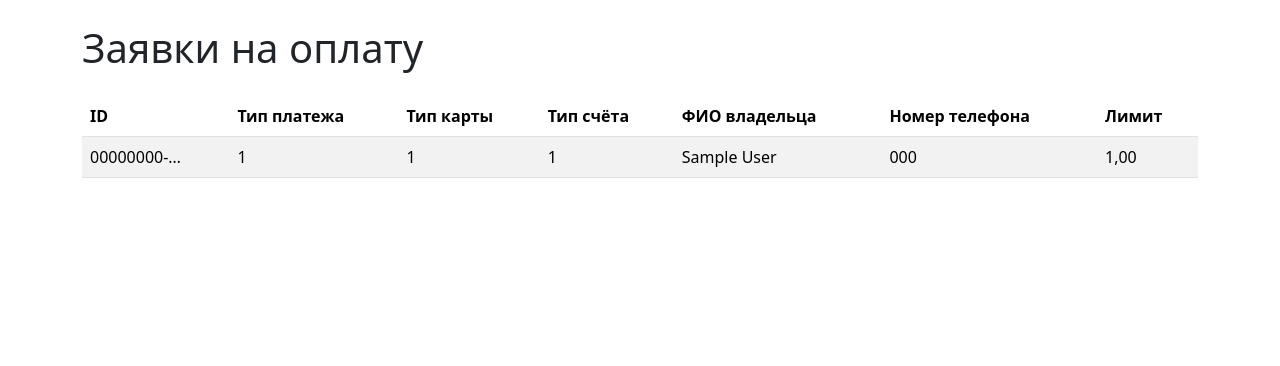
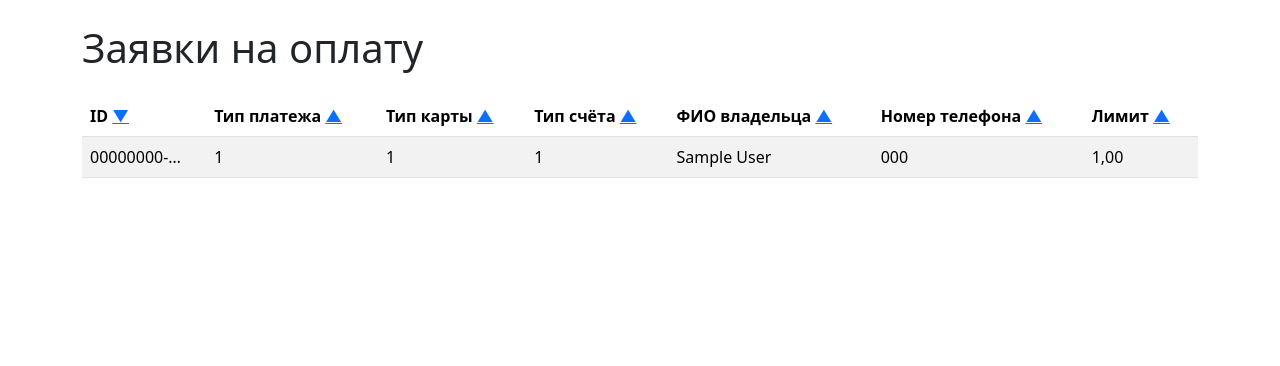
Before and after one commit to Raphael703/payment-requests-service, a Django app: page /payment_requests/checking_account/ in a window 1280 px wide. Shown: the part 56-422 px from the top of the page. Run offline with Django 5.2, Linux system fonts and the light colour scheme; tables that the repository leaves empty hold one stand-in row (values such as "Sample post"); some libraries are stand-ins or nearby versions.

Commit message:
Add sorting for all field in template checking_account/list.html

```diff
--- a/payment_requests/templates/payment_requests/checking_account/list.html
+++ b/payment_requests/templates/payment_requests/checking_account/list.html
@@ -10,13 +10,62 @@
 <table class="table table-striped">
     <thead>
     <tr>
-        <th>{% translate "id"|upper %}</th>
-        <th>{% translate "тип платежа"|capfirst %}</th>
-        <th>{% translate "тип карты"|capfirst %}</th>
-        <th>{% translate "тип счёта"|capfirst %}</th>
-        <th>{% translate "ФИО владельца"|capfirst %}</th>
-        <th>{% translate "номер телефона"|capfirst %}</th>
-        <th>{% translate "лимит"|capfirst %}</th>
+        <th>{% translate "id"|upper %}
+            {% if ctx_orderby != "id" or ctx_orderby == "id" and ctx_sort == "desc" %}
+                <a href="?qSortBy=id&qSortDir=asc">&#x25B2;</a>&nbsp;
+            {% endif %}
+            {% if ctx_orderby == "id" and ctx_sort == "asc" %}
+                <a href="?qSortBy=id&qSortDir=desc">&#x25BC;</a>
+            {% endif %}
+        </th>
+        <th>{% translate "тип платежа"|capfirst %}
+            {% if ctx_orderby != "payment_type" or ctx_orderby == "payment_type" and ctx_sort == "desc" %}
+                <a href="?qSortBy=payment_type&qSortDir=asc">&#x25B2;</a>&nbsp;
+            {% endif %}
+            {% if ctx_orderby == "payment_type" and ctx_sort == "asc" %}
+                <a href="?qSortBy=payment_type&qSortDir=desc">&#x25BC;</a>
+            {% endif %}
+        </th>
+        <th>{% translate "тип карты"|capfirst %}
+            {% if ctx_orderby != "card_type" or ctx_orderby == "card_type" and ctx_sort == "desc" %}
+                <a href="?qSortBy=card_type&qSortDir=asc">&#x25B2;</a>&nbsp;
+            {% endif %}
+            {% if ctx_orderby == "card_type" and ctx_sort == "asc" %}
+                <a href="?qSortBy=card_type&qSortDir=desc">&#x25BC;</a>
+            {% endif %}
+        </th>
+        <th>{% translate "тип счёта"|capfirst %}
+            {% if ctx_orderby != "account_type" or ctx_orderby == "account_type" and ctx_sort == "desc" %}
+                <a href="?qSortBy=account_type&qSortDir=asc">&#x25B2;</a>&nbsp;
+            {% endif %}
+            {% if ctx_orderby == "account_type" and ctx_sort == "asc" %}
+                <a href="?qSortBy=account_type&qSortDir=desc">&#x25BC;</a>
+            {% endif %}
+        </th>
+        <th>{% translate "ФИО владельца"|capfirst %}
+            {% if ctx_orderby != "owner_name" or ctx_orderby == "owner_name" and ctx_sort == "desc" %}
+                <a href="?qSortBy=owner_name&qSortDir=asc">&#x25B2;</a>&nbsp;
+            {% endif %}
+            {% if ctx_orderby == "owner_name" and ctx_sort == "asc" %}
+                <a href="?qSortBy=owner_name&qSortDir=desc">&#x25BC;</a>
+            {% endif %}
+        </th>
+        <th>{% translate "номер телефона"|capfirst %}
+            {% if ctx_orderby != "phone_number" or ctx_orderby == "phone_number" and ctx_sort == "desc" %}
+                <a href="?qSortBy=phone_number&qSortDir=asc">&#x25B2;</a>&nbsp;
+            {% endif %}
+            {% if ctx_orderby == "phone_number" and ctx_sort == "asc" %}
+                <a href="?qSortBy=phone_number&qSortDir=desc">&#x25BC;</a>
+            {% endif %}
+        </th>
+        <th>{% translate "лимит"|capfirst %}
+            {% if ctx_orderby != "limit" or ctx_orderby == "limit" and ctx_sort == "desc" %}
+                <a href="?qSortBy=limit&qSortDir=asc">&#x25B2;</a>&nbsp;
+            {% endif %}
+            {% if ctx_orderby == "limit" and ctx_sort == "asc" %}
+                <a href="?qSortBy=limit&qSortDir=desc">&#x25BC;</a>
+            {% endif %}
+        </th>
     </tr>
     </thead>
     <tbody>
@@ -35,7 +84,7 @@
 </table>
 
 {% if is_paginated %}
-    {% include 'payment_requests/includes/pagination.html' %}
+{% include 'payment_requests/includes/pagination.html' %}
 {% endif %}
 
 {% endblock %}
```
